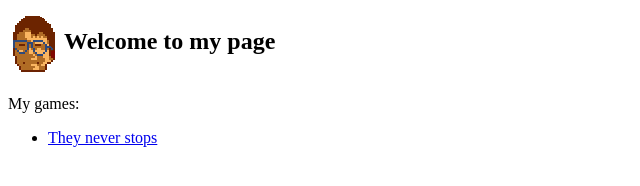
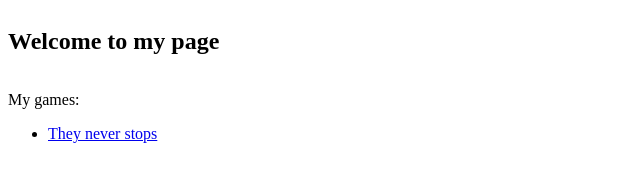
Before and after one commit to howard-leoputra/howard-leoputra.github.io, a plain HTML site: page index.html in a window 1280 px wide. Shown: the whole page, without its empty margins (0-640 px from the left). Drawn offline with Linux system fonts and the light colour scheme.

Commit message:
* Minor update index page

```diff
--- a/index.html
+++ b/index.html
@@ -5,7 +5,6 @@
     </head>
     <body>
 		<div>
-			<img src="images/Howard.png" style="display:inline-block; vertical-align:middle;" width="52" height="67"></img>
 			<h2 style="display:inline-block;">Welcome to my page</h2>
 		</div>
 
```
Also changed, not shown: images/Howard.png (deleted).
